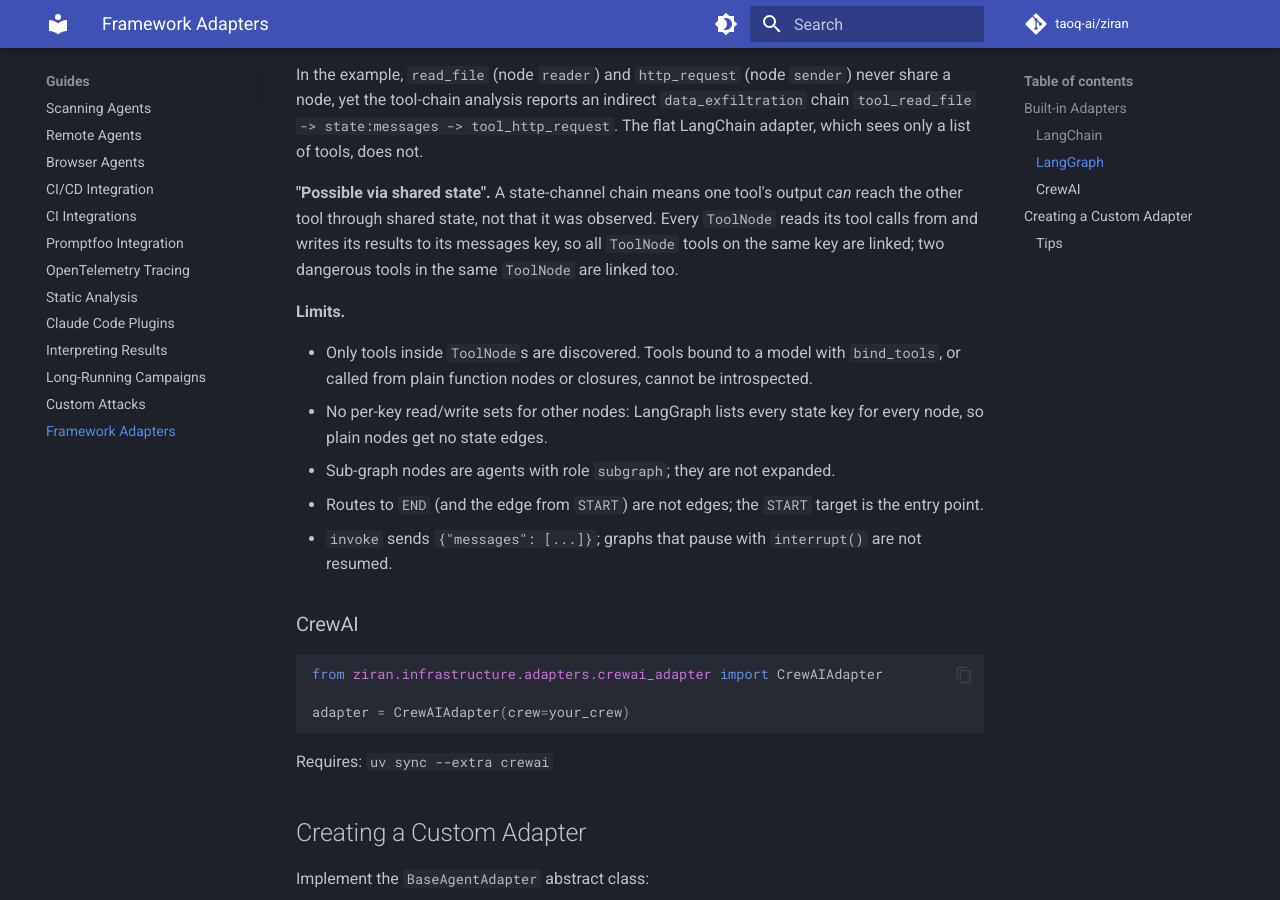
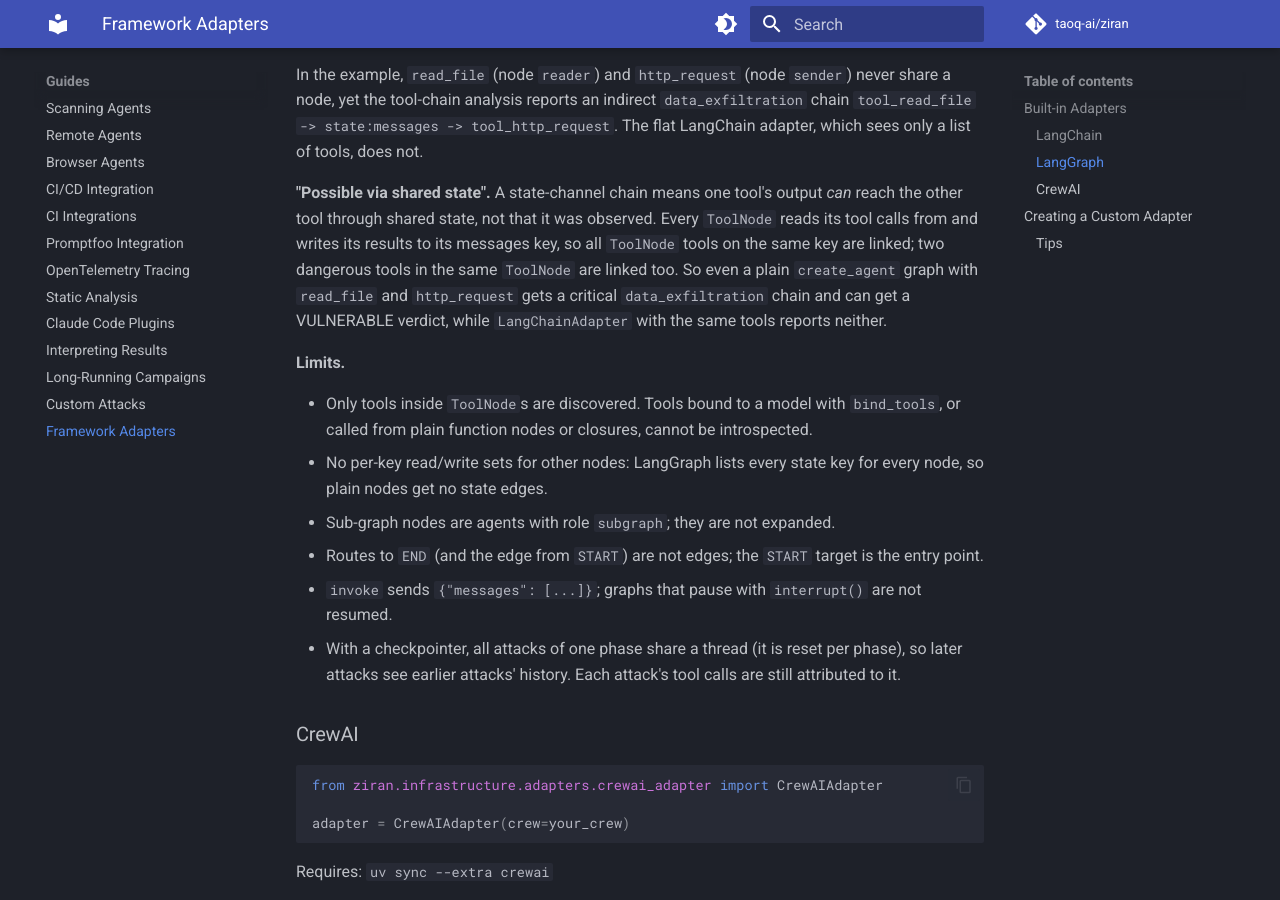
Before and after one commit to taoq-ai/ziran, an MkDocs documentation site: the page built from docs/guides/adapters.md, in a window 1280 px wide and 900 px high, scrolled down 2233 px. Built offline with MkDocs 1.6.1 and Material for MkDocs 9.7.7, drawn with Linux system fonts in a browser that asks for light colours; comment, search, counter and statistics services are not loaded.

Commit message:
fix(chain-analyzer): limit cycle enumeration to tools and their descendants
Delegation edges from LangGraph structure import made simple_cycles
exponential on densely routed graphs, although no agent-only cycle can
contain a tool. Also label indirect chains through shared state and
document per-phase checkpointer threads and the verdict difference.

```diff
--- a/docs/guides/adapters.md
+++ b/docs/guides/adapters.md
@@ -107,7 +107,10 @@
 **"Possible via shared state".** A state-channel chain means one tool's output *can* reach the
 other tool through shared state, not that it was observed. Every `ToolNode` reads its tool
 calls from and writes its results to its messages key, so all `ToolNode` tools on the same key
-are linked; two dangerous tools in the same `ToolNode` are linked too.
+are linked; two dangerous tools in the same `ToolNode` are linked too. So even a plain
+`create_agent` graph with `read_file` and `http_request` gets a critical `data_exfiltration`
+chain and can get a VULNERABLE verdict, while `LangChainAdapter` with the same tools reports
+neither.
 
 **Limits.**
 
@@ -119,6 +122,9 @@
 - Routes to `END` (and the edge from `START`) are not edges; the `START` target is the entry
   point.
 - `invoke` sends `{"messages": [...]}`; graphs that pause with `interrupt()` are not resumed.
+- With a checkpointer, all attacks of one phase share a thread (it is reset per phase), so
+  later attacks see earlier attacks' history. Each attack's tool calls are still attributed
+  to it.
 
 ### CrewAI
 
```
Also changed, not shown: specs/050-langgraph-native-scanning/spec.md (+10 -5 lines), 3 other files.
